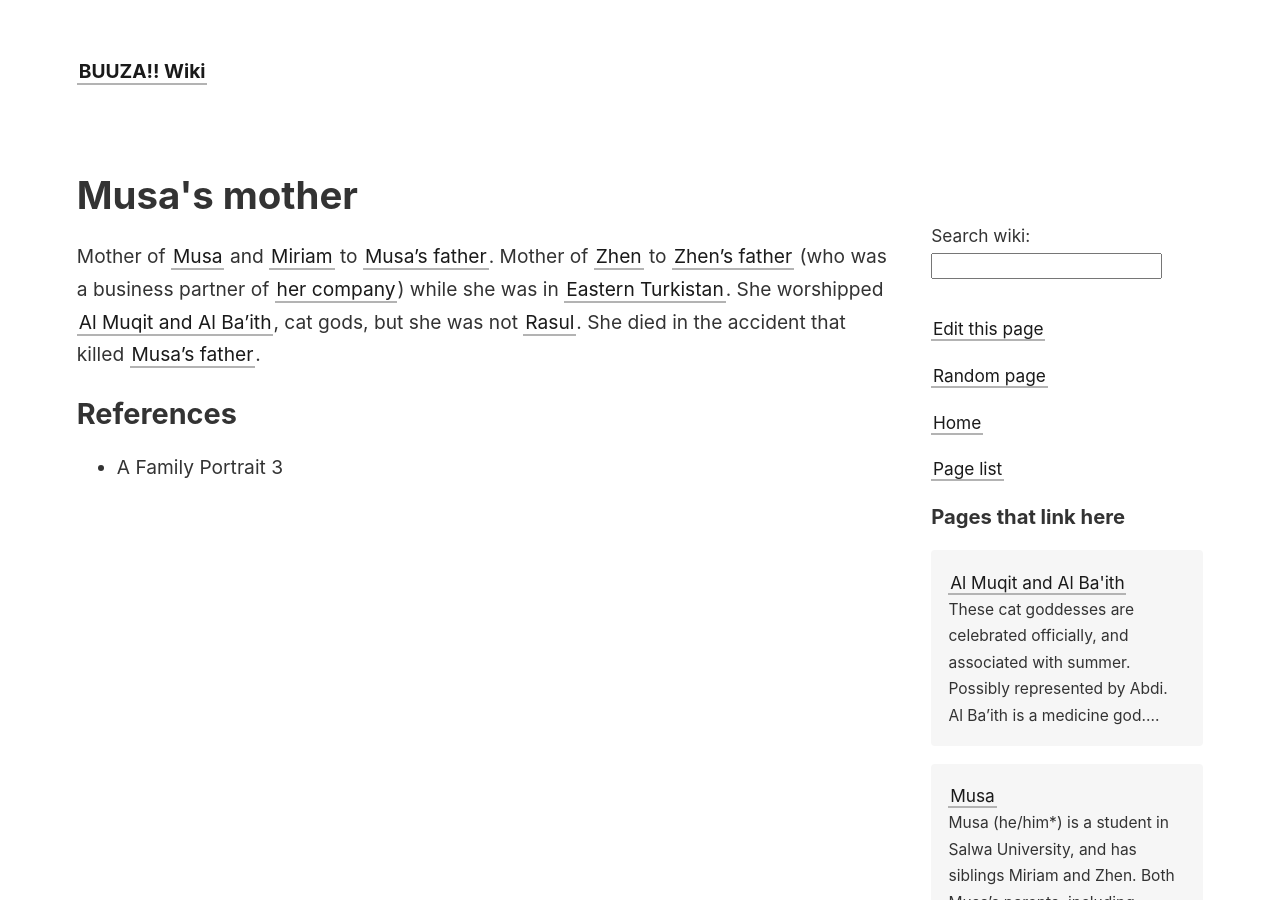
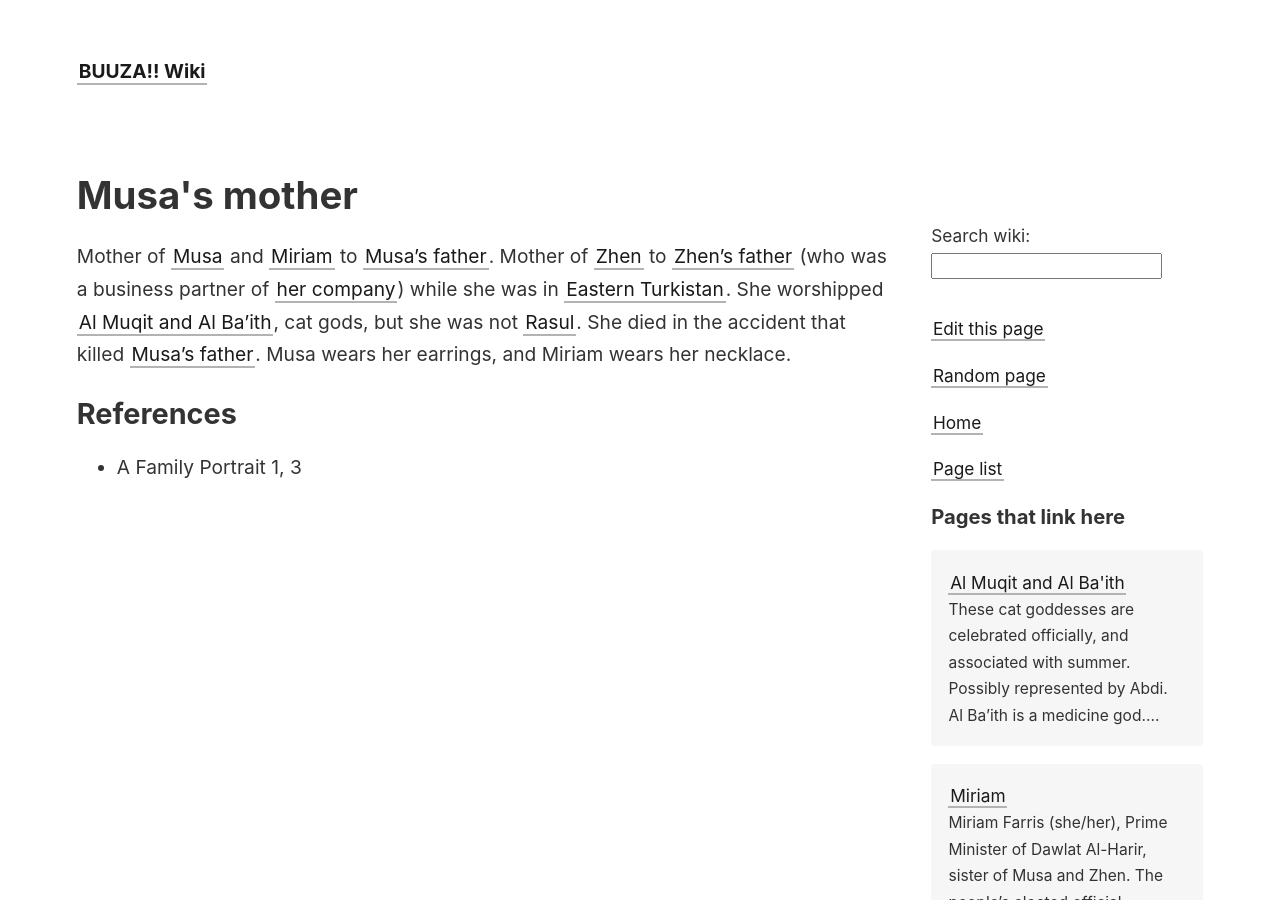
Before and after one commit to IFcoltransG/buuza-wiki, a Jekyll site: the page built from _wiki/musas-mother.md, in a window 1280 px wide and 900 px high. Built offline with Jekyll 4.4.1, drawn with Linux system fonts in a browser that asks for light colours; some of the changed text lies outside the part shown.

Commit message:
Add note about earrings (as they are big in the cover art of the new section)

```diff
--- a/_wiki/musas-mother.md
+++ b/_wiki/musas-mother.md
@@ -2,7 +2,7 @@
 title: Musa's mother
 tags: ['Person']
 ---
-Mother of [Musa](/_wiki/musa.md) and [Miriam](/_wiki/miriam.md) to [Musa's father](/_wiki/musas-father.md). Mother of [Zhen](/_wiki/zhen.md) to [Zhen's father](/_wiki/zhens-father.md) (who was a business partner of [her company](/_wiki/chevalier-business-conglomerate.md)) while she was in [Eastern Turkistan](/_wiki/eastern-turkistan.md). She worshipped [Al Muqit and Al Ba'ith](/_wiki/al-muqit-and-al-baith.md), cat gods, but she was not [Rasul](/_wiki/rasul.md). She died in the accident that killed [Musa's father](/_wiki/musas-father.md).
+Mother of [Musa](/_wiki/musa.md) and [Miriam](/_wiki/miriam.md) to [Musa's father](/_wiki/musas-father.md). Mother of [Zhen](/_wiki/zhen.md) to [Zhen's father](/_wiki/zhens-father.md) (who was a business partner of [her company](/_wiki/chevalier-business-conglomerate.md)) while she was in [Eastern Turkistan](/_wiki/eastern-turkistan.md). She worshipped [Al Muqit and Al Ba'ith](/_wiki/al-muqit-and-al-baith.md), cat gods, but she was not [Rasul](/_wiki/rasul.md). She died in the accident that killed [Musa's father](/_wiki/musas-father.md). Musa wears her earrings, and Miriam wears her necklace.
 
 ## References
-- A Family Portrait 3
+- A Family Portrait 1, 3
```
Also changed, not shown: _wiki/miriam.md (+1 -1 lines), _wiki/musa.md (+2 -2 lines).
